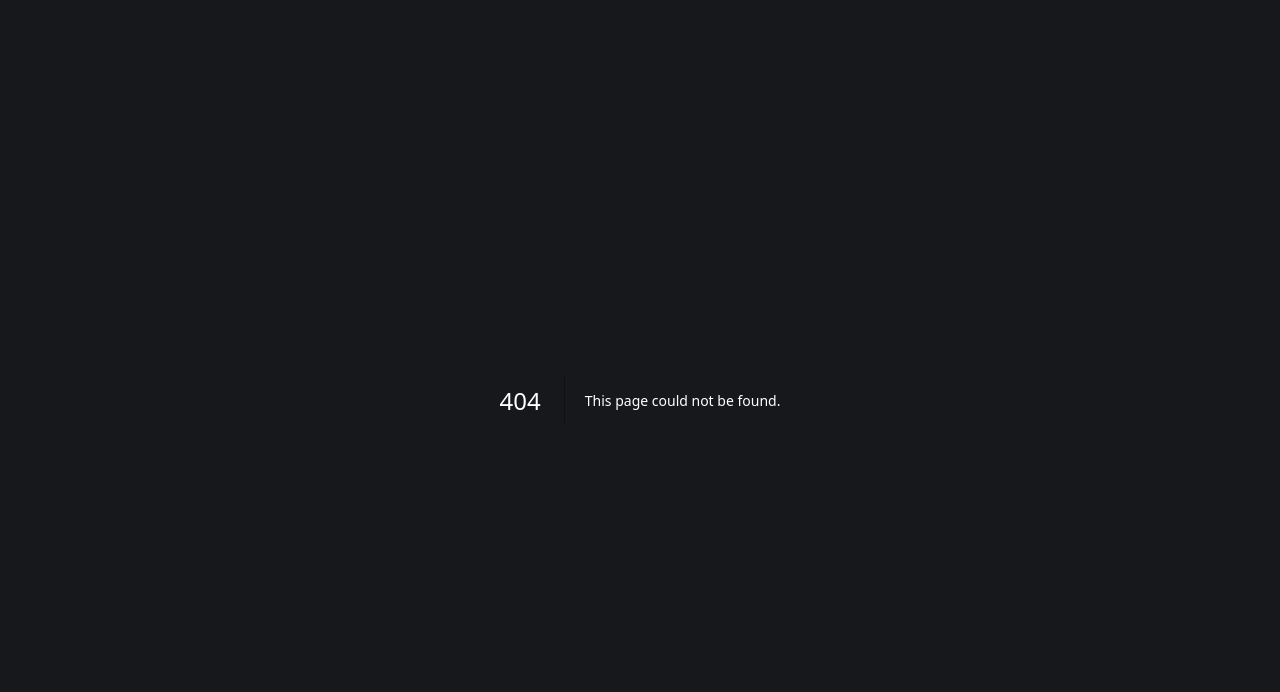
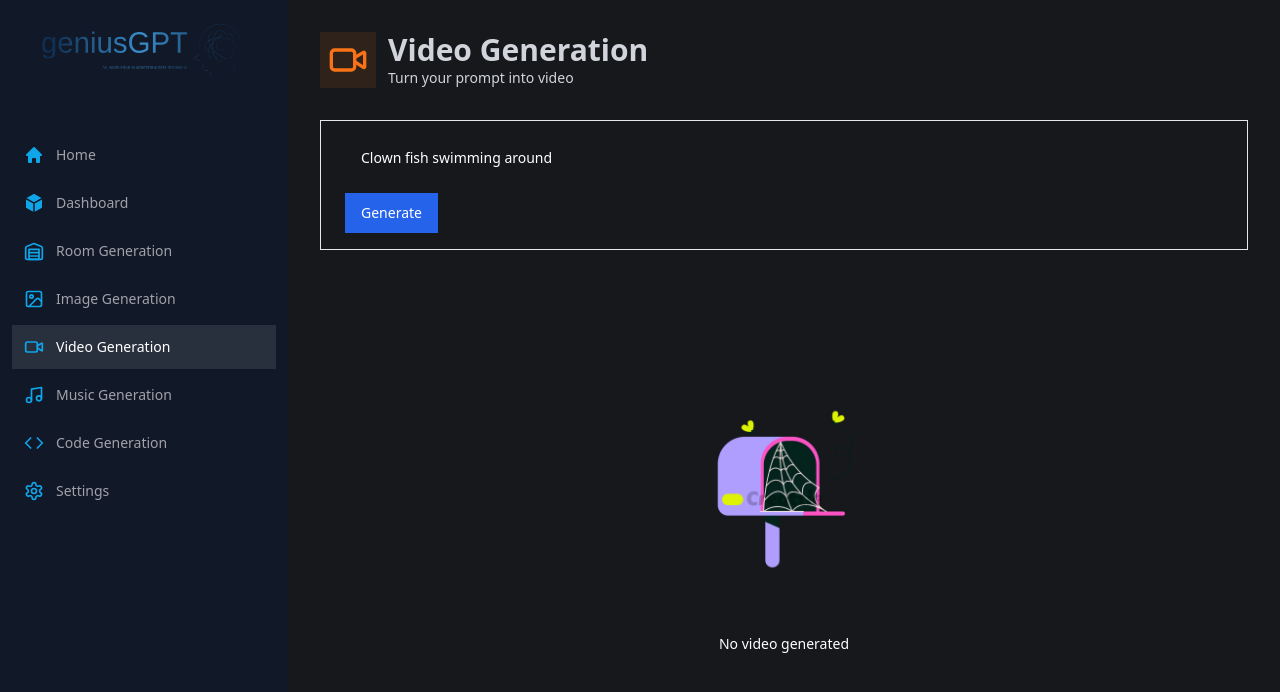
Before and after one commit to Satyajit-Sahoo45/geniusGPT, a Next.js app: page /video in a window 1280 px wide. Before the commit this address had no page. Shown: the top 692 px of the page. Built offline with nearby package versions, Linux system fonts and the light colour scheme.

Commit message:
added video gen

```diff
--- /dev/null
+++ b/app/(dashboard)/(routes)/video/page.tsx
@@ -0,0 +1,189 @@
+"use client";
+
+import * as z from "zod";
+import { Download, ImageIcon, MessageSquare, Video } from "lucide-react";
+import { Heading } from "../../../../components/Heading";
+import { useForm } from "react-hook-form";
+import { zodResolver } from "@hookform/resolvers/zod";
+import { Input } from "../../../../components/ui/input";
+import {
+  Form,
+  FormControl,
+  FormField,
+  FormItem,
+  FormMessage,
+} from "../../../../components/ui/form";
+import { Button } from "../../../../components/ui/button";
+import axios from "axios";
+import { useRouter } from "next/navigation";
+import { useEffect, useState } from "react";
+import { Empty } from "../../../../components/Empty";
+import { Loader } from "../../../../components/Loader";
+import { BoatAvatar } from "../../../../components/BoatAvatar";
+import { UserAvatar } from "../../../../components/UserAvatar";
+import {
+  Select,
+  SelectItem,
+  SelectTrigger,
+  SelectValue,
+} from "../../../../components/ui/select";
+import { SelectContent } from "@radix-ui/react-select";
+import Image from "next/image";
+
+const VideoGeneration = () => {
+  const router = useRouter();
+  const [videos, setVideo] = useState<string>();
+  const formSchema = z.object({
+    prompt: z.string().min(1, {
+      message: "Video Prompt is required.",
+    }),
+  });
+
+  const form = useForm<z.infer<typeof formSchema>>({
+    resolver: zodResolver(formSchema),
+    defaultValues: {
+      prompt: "",
+    },
+  });
+
+  const isLoading = form.formState.isSubmitting;
+
+  const onSubmit = async (values: z.infer<typeof formSchema>) => {
+    try {
+      setVideo(undefined);
+      const response = await axios.post("/api/video", values);
+
+      console.log(response, "cidep");
+
+      setVideo(response.data[0]);
+
+      form.reset();
+    } catch (error: any) {
+      console.log(error);
+    } finally {
+      router.refresh();
+    }
+  };
+
+  return (
+    <div>
+      <Heading
+        title="Video Generation"
+        description="Turn your prompt into video"
+        icon={Video}
+        iconColor="text-orange-500"
+        bgColor="bg-orange-500/10"
+      />
+
+      <div className="px-4 lg:px-8">
+        <div>
+          <Form {...form}>
+            <form
+              onSubmit={form.handleSubmit(onSubmit)}
+              className="rounded-lg border w-full p-4 px-3 md:px-6 focus-within:shadow-sm grid-cols-12 gap-2"
+            >
+              <FormField
+                control={form.control}
+                name="prompt"
+                render={({ field }) => (
+                  <FormItem className="col-span-12 lg:col-span-6">
+                    <FormControl className="m-0 p-0">
+                      <Input
+                        className="border-0 outline-none focus-visible:ring-0 focus-visible:ring-transparent pl-4"
+                        placeholder="Clown fish swimming around"
+                        disabled={isLoading}
+                        {...field}
+                      />
+                    </FormControl>
+                  </FormItem>
+                )}
+              />
+              {/* <FormField
+                control={form.control}
+                name="num_outputs"
+                render={({ field }) => (
+                  <FormItem className="col-span-12 md:col-span-2">
+                    <Select
+                      disabled={isLoading}
+                      onValueChange={field.onChange}
+                      value={field.value}
+                      defaultValue={field.value}
+                    >
+                      <FormControl>
+                        <SelectTrigger>
+                          <SelectValue defaultValue={field.value} />
+                        </SelectTrigger>
+                      </FormControl>
+                      <SelectContent>
+                        {amountOptions.map((option) => (
+                          <SelectItem key={option.value} value={option.value}>
+                            {option.label}
+                          </SelectItem>
+                        ))}
+                      </SelectContent>
+                    </Select>
+                  </FormItem>
+                )}
+              /> */}
+
+              {/* <FormField
+                control={form.control}
+                name="resolution"
+                render={({ field }) => (
+                  <FormItem className="col-span-12 md:col-span-2">
+                    <Select
+                      disabled={isLoading}
+                      onValueChange={field.onChange}
+                      value={field.value}
+                      defaultValue={field.value}
+                    >
+                      <FormControl>
+                        <SelectTrigger>
+                          <SelectValue defaultValue={field.value} />
+                        </SelectTrigger>
+                      </FormControl>
+                      <SelectContent>
+                        {resolutionOptions.map((option) => (
+                          <SelectItem key={option.value} value={option.value}>
+                            {option.label}
+                          </SelectItem>
+                        ))}
+                      </SelectContent>
+                    </Select>
+                  </FormItem>
+                )}
+              /> */}
+
+              <Button
+                className="col-span-12 lg:col-span-2 bg-blue-600 w-fit mt-4 rounded-lg flex justify-end"
+                disabled={isLoading}
+              >
+                Generate
+              </Button>
+            </form>
+          </Form>
+        </div>
+        <div className="space-y-4 mt-4">
+          {isLoading && (
+            <div className="p-20">
+              <Loader />
+            </div>
+          )}
+          {!videos && !isLoading && <Empty label="No video generated" />}
+          <div className="grid grid-cols-1 md:grid-cols-2 lg:grid-cols-3 xl:grid-cols-4 gap-4 mt-8">
+            {videos && (
+              <video
+                className="w-full aspect-video mt-8 rounded-lg border bg-black"
+                controls
+              >
+                <source src={videos} />
+              </video>
+            )}
+          </div>
+        </div>
+      </div>
+    </div>
+  );
+};
+
+export default VideoGeneration;
--- /dev/null
+++ b/app/api/video/route.ts
@@ -0,0 +1,39 @@
+import { response } from "express";
+import { NextResponse } from "next/server";
+import Replicate from "replicate";
+
+const replicate = new Replicate({
+  auth: process.env.REPLICATE_API_KEY!,
+});
+
+export async function POST(req: Request) {
+  try {
+    const body = await req.json();
+    console.log(body, "----");
+    const { prompt } = body;
+
+    if (!prompt) {
+      return new NextResponse("Prompt required", { status: 400 });
+    }
+
+    const input = {
+      fps: 24,
+      width: 1024,
+      height: 576,
+      prompt: prompt,
+      guidance_scale: 17.5,
+      negative_prompt:
+        "very blue, dust, noisy, washed out, ugly, distorted, broken",
+    };
+
+    const response = await replicate.run(
+      "anotherjesse/zeroscope-v2-xl:9f747673945c62801b13b84701c783929c0ee784e4748ec062204894dda1a351",
+      { input }
+    );
+
+    return NextResponse.json(response);
+  } catch (error) {
+    console.log("[VIDEO_ERROR]", error);
+    return new NextResponse("Internal error", { status: 500 });
+  }
+}
--- a/package.json
+++ b/package.json
@@ -34,7 +34,7 @@
     "react-hook-form": "^7.51.4",
     "react-markdown": "^9.0.1",
     "react-use-measure": "^2.1.1",
-    "replicate": "^0.30.0",
+    "replicate": "^0.30.1",
     "request-ip": "^3.3.0",
     "tailwind-merge": "^2.3.0",
     "tailwindcss-animate": "^1.0.7",
```
Also changed, not shown: 1 other file (tests, documents, lock files or other folders).
